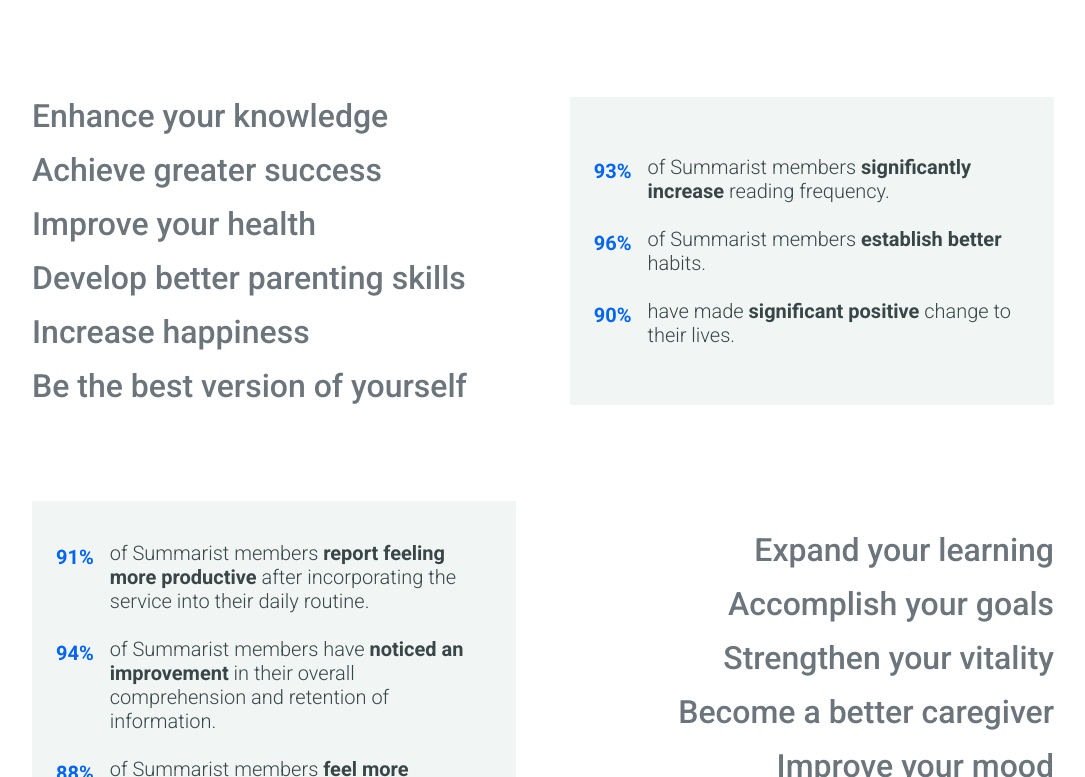
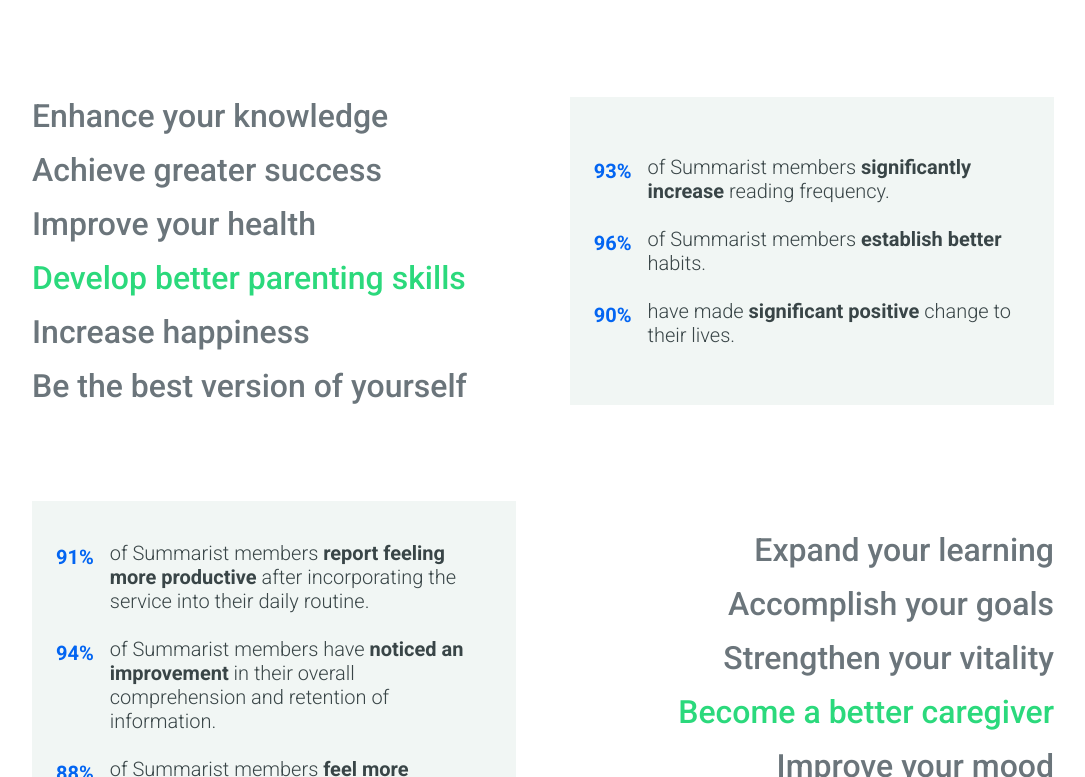
Before and after one commit to danielnguy3n/bookify, a Next.js app: page / in a window 1280 px wide. Shown: the part 803-1580 px from the top of the page, without its empty margins (97-1182 px from the left). Built offline with nearby package versions, Linux system fonts and the light colour scheme.

Commit message:
active subheadings home page

```diff
--- a/components/Home/StatHeadings.tsx
+++ b/components/Home/StatHeadings.tsx
@@ -1,23 +1,83 @@
+"use client";
+
+import { useEffect, useState } from "react";
 
 interface Props {
-    alignLeft: boolean
-    heading1: string
-    heading2: string
-    heading3: string
-    heading4: string
-    heading5: string
-    heading6: string
+  alignLeft: boolean;
+  heading1: string;
+  heading2: string;
+  heading3: string;
+  heading4: string;
+  heading5: string;
+  heading6: string;
 }
 
-function StatHeadings({alignLeft, heading1, heading2, heading3, heading4, heading5, heading6}: Props) {
+function StatHeadings({
+  alignLeft,
+  heading1,
+  heading2,
+  heading3,
+  heading4,
+  heading5,
+  heading6,
+}: Props) {
+  const [activeHeading, setActiveHeading] = useState<number>(0);
+
+  function updateHeading() {
+    setActiveHeading(activeHeading => (activeHeading + 1) % 6);
+  }
+
+  useEffect(() => {
+    const interval = setInterval(() => updateHeading(), 2000);
+    console.log(activeHeading);
+    return () => clearInterval(interval);
+  }, []);
   return (
-    <div className={`statistics__content--header ${alignLeft ? '' :`statistics__content--header-second`}`}>
-      <div className="statistics__heading">{heading1}</div>
-      <div className="statistics__heading">{heading2}</div>
-      <div className="statistics__heading">{heading3}</div>
-      <div className="statistics__heading">{heading4}</div>
-      <div className="statistics__heading">{heading5}</div>
-      <div className="statistics__heading">
+    <div
+      className={`statistics__content--header ${
+        alignLeft ? "" : `statistics__content--header-second`
+      }`}
+    >
+      <div
+        className={`statistics__heading ${
+          activeHeading === 0 && `statistics__heading--active`
+        }`}
+      >
+        {heading1}
+      </div>
+      <div
+        className={`statistics__heading ${
+          activeHeading === 1 && `statistics__heading--active`
+        }`}
+      >
+        {heading2}
+      </div>
+      <div
+        className={`statistics__heading ${
+          activeHeading === 2 && `statistics__heading--active`
+        }`}
+      >
+        {heading3}
+      </div>
+      <div
+        className={`statistics__heading ${
+          activeHeading === 3 && `statistics__heading--active`
+        }`}
+      >
+        {heading4}
+      </div>
+      <div
+        className={`statistics__heading ${
+          activeHeading === 4 && `statistics__heading--active`
+        }`}
+      >
+        {heading5}
+      </div>
+      <div
+        className={`statistics__heading ${
+          activeHeading === 5 && `statistics__heading--active`
+        }`}
+      >
         {heading6}
       </div>
     </div>
```
